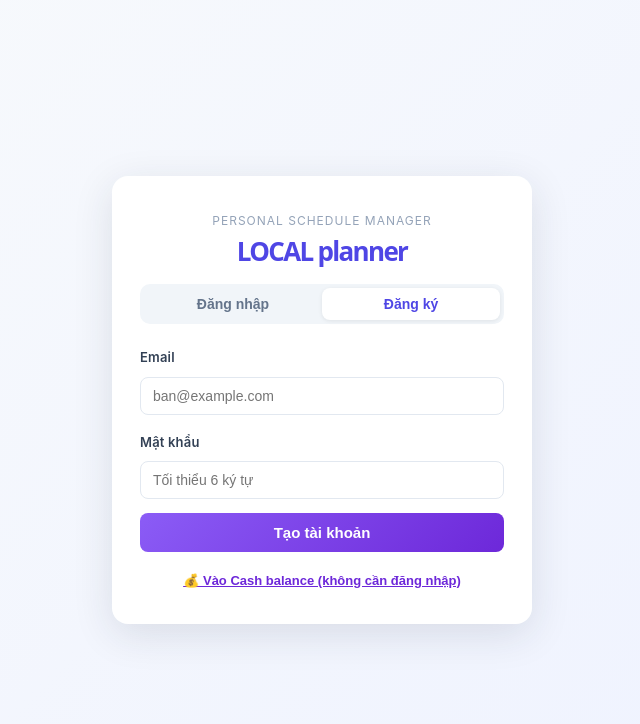
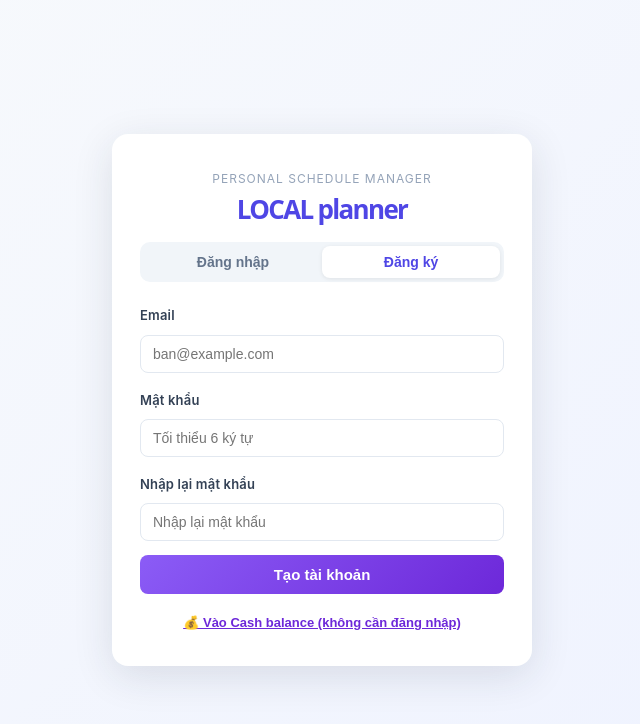
Before and after one commit to vkoy3103/tkb, a React (Vite) app in the folder personal-schedule/frontend/: page /login in a window 1280 px wide. Both pictures are taken after a click on the button "Đăng ký". Shown: the top 724 px of the page, without its empty margins (318-958 px from the left). Built offline with nearby package versions, Linux system fonts and the light colour scheme; no server answers.

Commit message:
regis 2 pass

```diff
--- a/personal-schedule/frontend/src/pages/Login.tsx
+++ b/personal-schedule/frontend/src/pages/Login.tsx
@@ -10,12 +10,14 @@ export default function Login() {
   const [mode, setMode] = useState<'login' | 'register'>('login')
   const [email, setEmail] = useState('')
   const [password, setPassword] = useState('')
+  const [confirmPassword, setConfirmPassword] = useState('')
   const [error, setError] = useState('')
   const [loading, setLoading] = useState(false)
 
   const switchMode = (next: 'login' | 'register') => {
     setMode(next)
     setError('')
+    setConfirmPassword('')
   }
 
   const handleSubmit = async (e: React.FormEvent<HTMLFormElement>) => {
@@ -28,6 +30,11 @@ export default function Login() {
       } else {
         if (password.length < 6) {
           setError('Mật khẩu phải có ít nhất 6 ký tự')
+          setLoading(false)
+          return
+        }
+        if (password !== confirmPassword) {
+          setError('Mật khẩu nhập lại không khớp')
           setLoading(false)
           return
         }
@@ -84,6 +91,19 @@ export default function Login() {
             />
           </label>
 
+          {mode === 'register' && (
+            <label className="auth-field">
+              <span>Nhập lại mật khẩu</span>
+              <input
+                type="password"
+                required
+                value={confirmPassword}
+                onChange={(e) => setConfirmPassword(e.target.value)}
+                placeholder="Nhập lại mật khẩu"
+              />
+            </label>
+          )}
+
           {error && <div className="auth-error">{error}</div>}
 
           <button type="submit" className="auth-submit" disabled={loading}>
```
